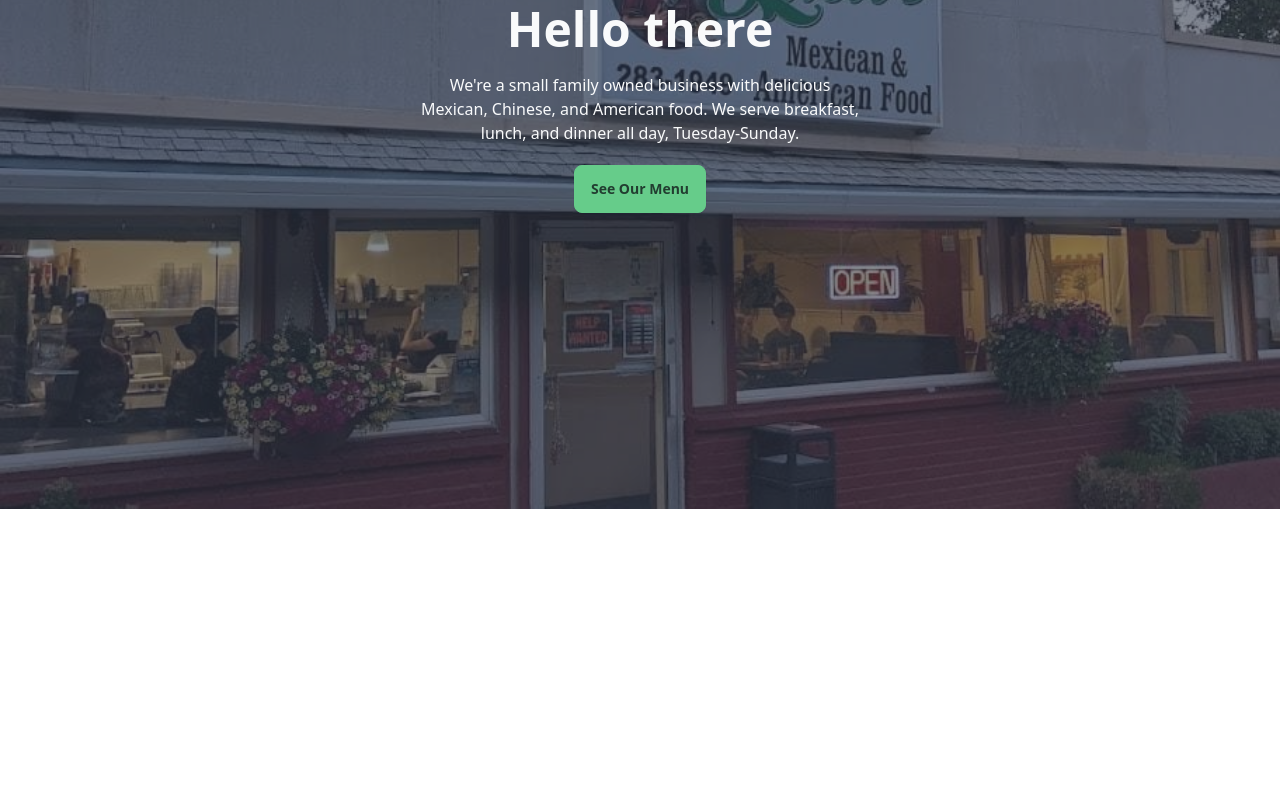
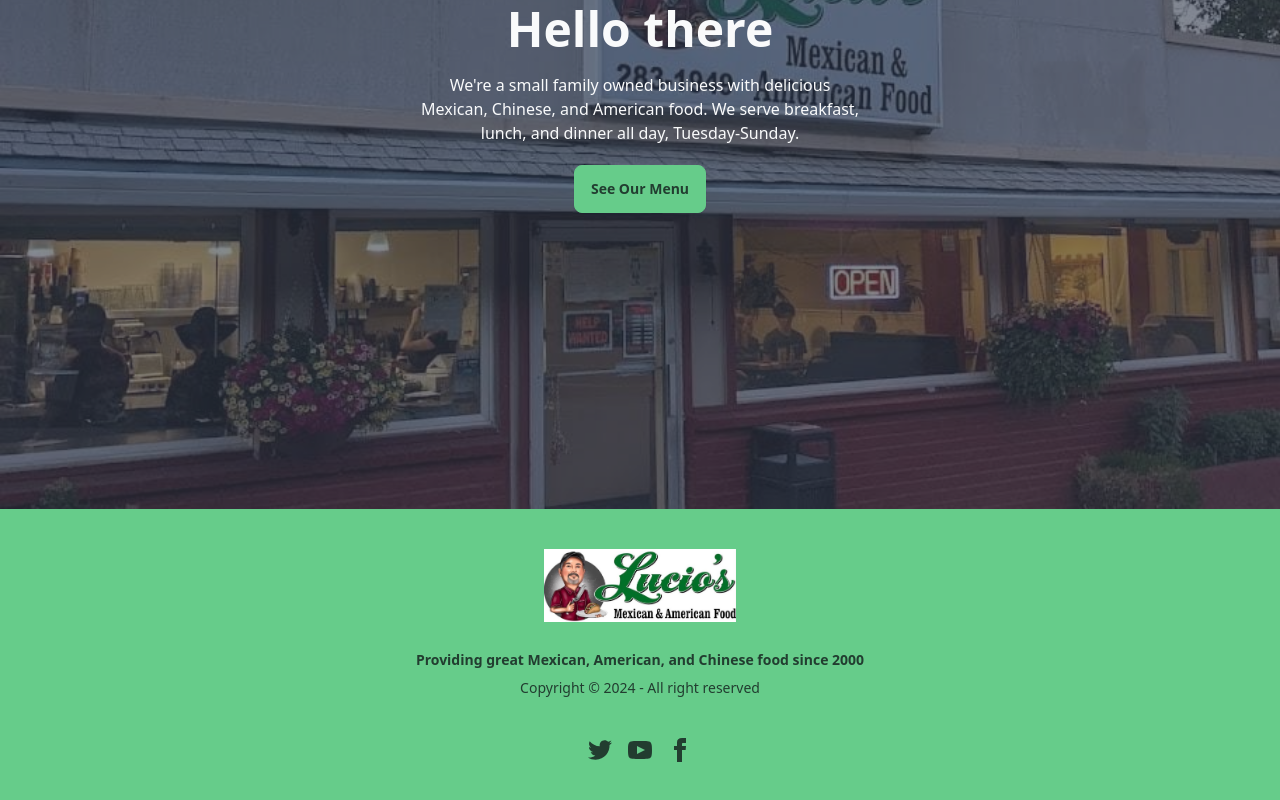
Before and after one commit to LabyrinthWarden/Lucios, a SvelteKit app: page / in a window 1280 px wide. Shown: the part 451-1251 px from the top of the page. Before the commit the page ends 960 px from the top, so only its background shows below. Built offline with nearby package versions, Linux system fonts and the light colour scheme.

Commit message:
added footer

```diff
--- a/src/routes/+layout.svelte
+++ b/src/routes/+layout.svelte
@@ -104,3 +104,55 @@
 </div>
 
 <slot></slot>
+
+<footer class="footer footer-center bg-primary text-primary-content p-10">
+  <aside>
+    <img src={logo}  class="w-48" alt="Lucio's Logo">
+    <p class="font-bold">
+      <!-- Lucio's -->
+      <br />
+      Providing great Mexican, American, and Chinese food since 2000
+    </p>
+    <p>Copyright © {new Date().getFullYear()} - All right reserved</p>
+  </aside>
+  <nav>
+    <div class="grid grid-flow-col gap-4">
+      <!-- svelte-ignore a11y-missing-attribute -->
+      <a>
+        <svg
+          xmlns="http://www.w3.org/2000/svg"
+          width="24"
+          height="24"
+          viewBox="0 0 24 24"
+          class="fill-current">
+          <path
+            d="M24 4.557c-.883.392-1.832.656-2.828.775 1.017-.609 1.798-1.574 2.165-2.724-.951.564-2.005.974-3.127 1.195-.897-.957-2.178-1.555-3.594-1.555-3.179 0-5.515 2.966-4.797 6.045-4.091-.205-7.719-2.165-10.148-5.144-1.29 2.213-.669 5.108 1.523 6.574-.806-.026-1.566-.247-2.229-.616-.054 2.281 1.581 4.415 3.949 4.89-.693.188-1.452.232-2.224.084.626 1.956 2.444 3.379 4.6 3.419-2.07 1.623-4.678 2.348-7.29 2.04 2.179 1.397 4.768 2.212 7.548 2.212 9.142 0 14.307-7.721 13.995-14.646.962-.695 1.797-1.562 2.457-2.549z"></path>
+        </svg>
+      </a>
+      <!-- svelte-ignore a11y-missing-attribute -->
+      <a>
+        <svg
+          xmlns="http://www.w3.org/2000/svg"
+          width="24"
+          height="24"
+          viewBox="0 0 24 24"
+          class="fill-current">
+          <path
+            d="M19.615 3.184c-3.604-.246-11.631-.245-15.23 0-3.897.266-4.356 2.62-4.385 8.816.029 6.185.484 8.549 4.385 8.816 3.6.245 11.626.246 15.23 0 3.897-.266 4.356-2.62 4.385-8.816-.029-6.185-.484-8.549-4.385-8.816zm-10.615 12.816v-8l8 3.993-8 4.007z"></path>
+        </svg>
+      </a>
+      <!-- svelte-ignore a11y-missing-attribute -->
+      <a>
+        <svg
+          xmlns="http://www.w3.org/2000/svg"
+          width="24"
+          height="24"
+          viewBox="0 0 24 24"
+          class="fill-current">
+          <path
+            d="M9 8h-3v4h3v12h5v-12h3.642l.358-4h-4v-1.667c0-.955.192-1.333 1.115-1.333h2.885v-5h-3.808c-3.596 0-5.192 1.583-5.192 4.615v3.385z"></path>
+        </svg>
+      </a>
+    </div>
+  </nav>
+</footer>
```
